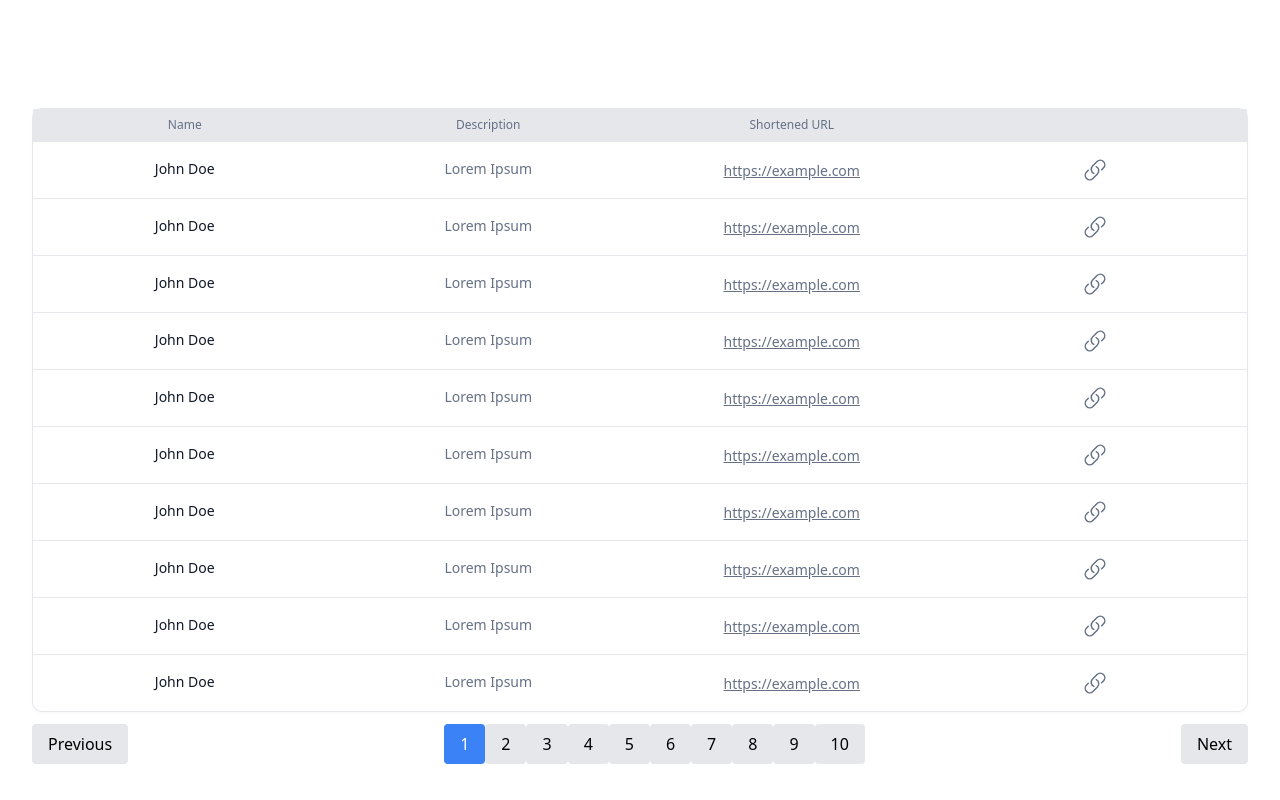
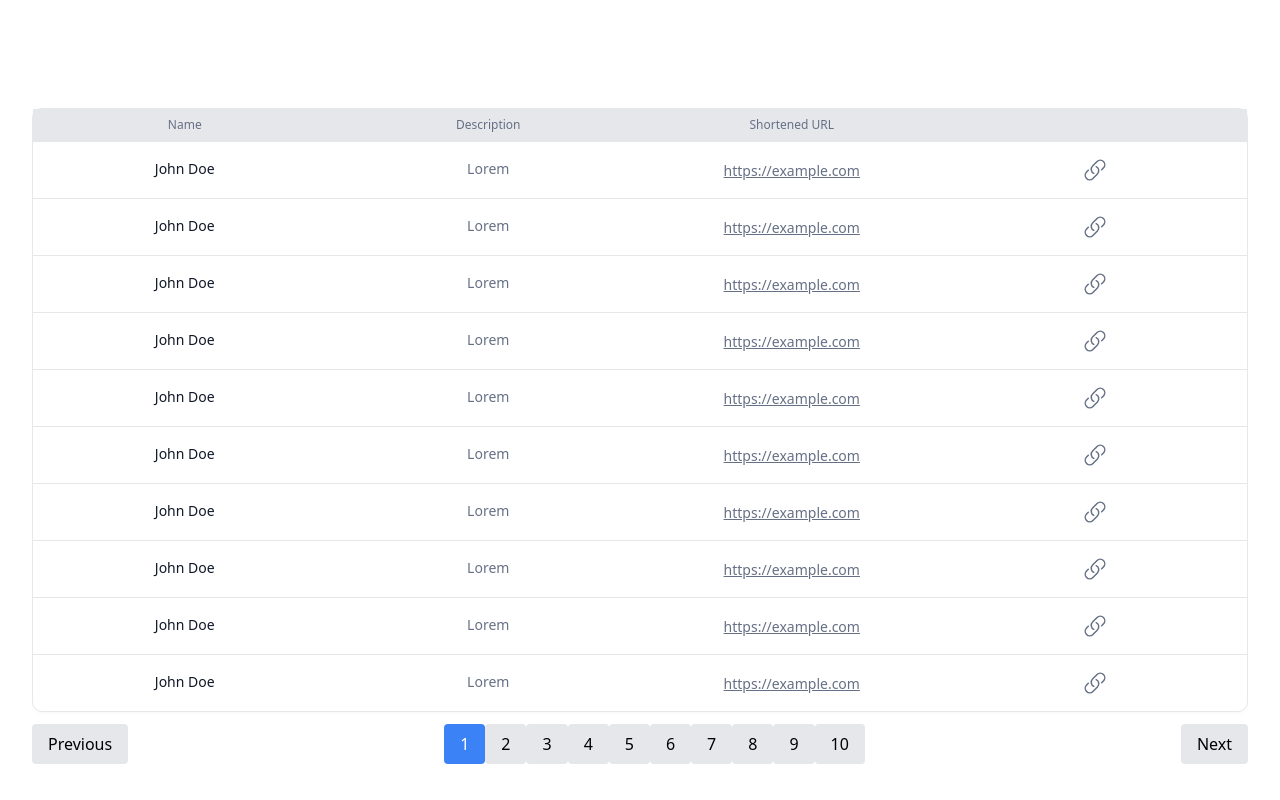
Before and after one commit to biolabalo/Url-Shortener, a Next.js app in the folder apps/frontend/: page /dashboard in a window 1280 px wide. Shown: the part 804-1604 px from the top of the page. Built offline with nearby package versions, Linux system fonts and the light colour scheme.

Commit message:
chore: (rebuild for vercel)

```diff
--- a/apps/frontend/components/Dashboard/table.tsx
+++ b/apps/frontend/components/Dashboard/table.tsx
@@ -16,7 +16,7 @@ const Row: React.FC<RowProps> = ({ value, customColor }) => (
   <div
     className={`
   flex-1 py-2 px-4 text-center
-  text-[14px]  ${customColor ? "text-[#101828] font-medium" : "text-[#667085] font-normal" }
+  text-[14px]  ${customColor ? "text-[#101828] font-medium" : "text-[#667085] font-normal"}
   `}
   >
     {value}
@@ -31,7 +31,7 @@ const Thead: React.FC<RowProps> = ({ value }) => (
 
 const data: RowData[] = Array(100).fill({
   name: "John Doe",
-  description: "Lorem Ipsum",
+  description: "Lorem",
   shortenedURL: "https://example.com",
 });
 
@@ -60,7 +60,7 @@ const URLTable: React.FC = () => {
         </div>
         {getCurrentPageData().map((row, index) => (
           <div key={index} className="flex border-t py-2">
-            <Row value={row.name} customColor='p' />
+            <Row value={row.name} customColor="p" />
             <Row value={row.description} />
             <div className="flex-1 py-2 px-4 text-center">
               <a
```
